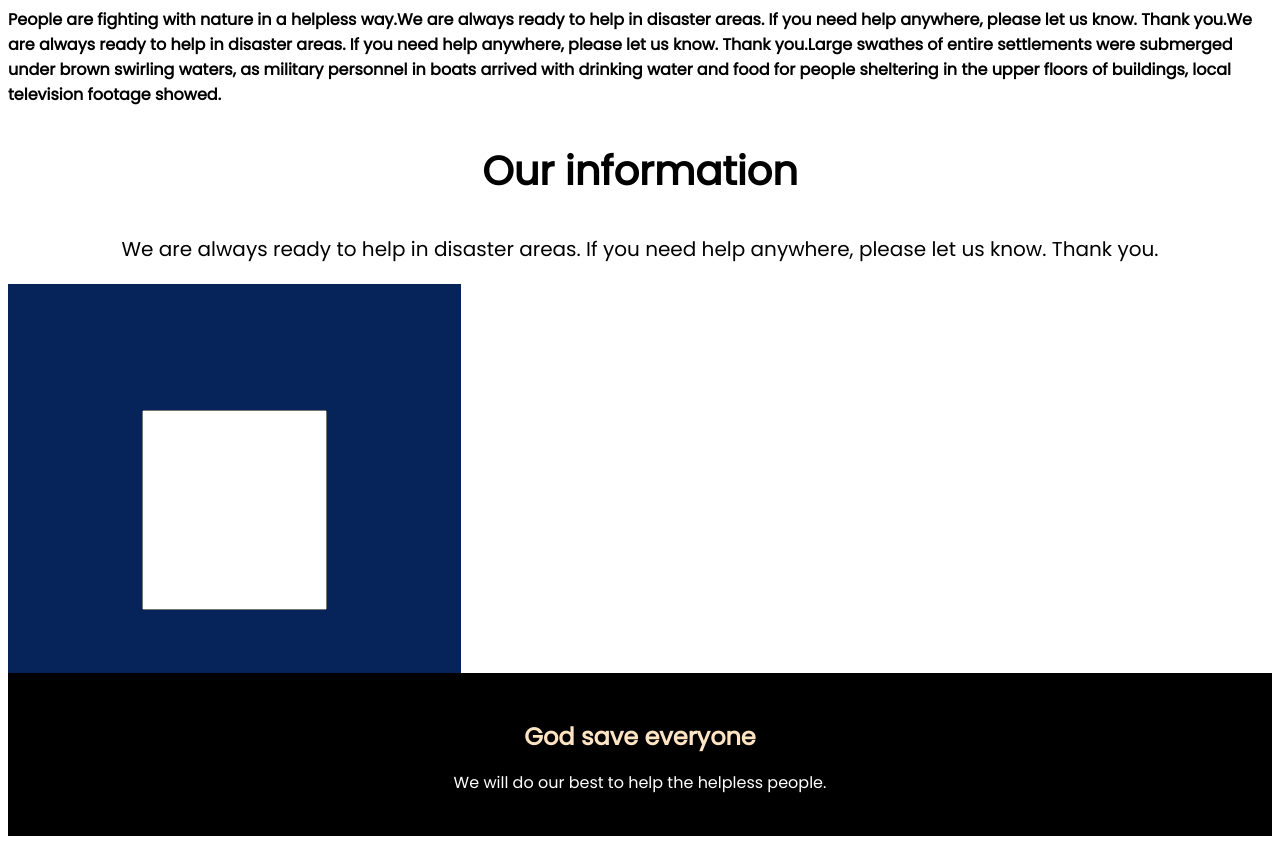
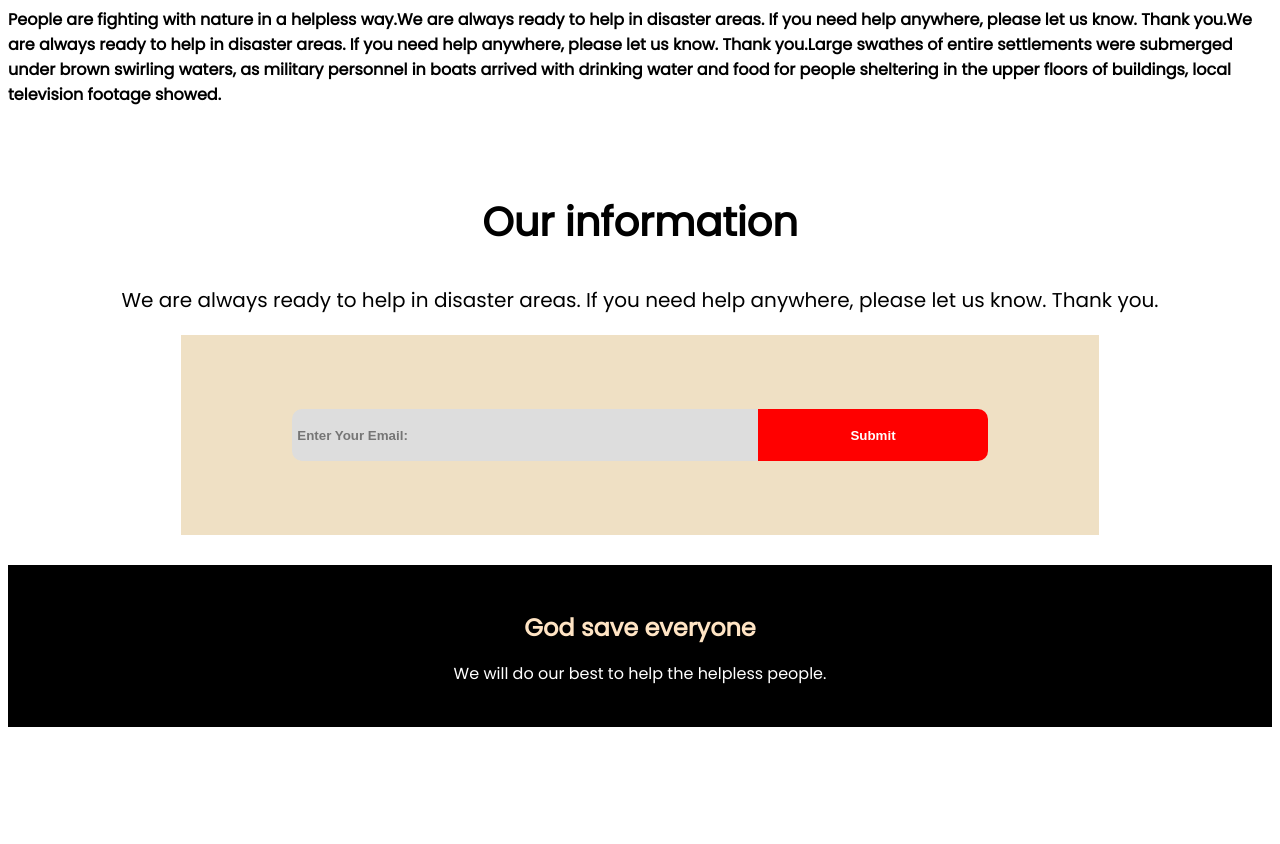
Before and after one commit to jahidkhanridoy/assignment-test, a plain HTML site: page index.html in a window 1280 px wide. Shown: the part 2600-3444 px from the top of the page. After the commit the page ends 3335 px from the top, so only its background shows below. Drawn offline with Linux system fonts and the light colour scheme.

Commit message:
style added

```diff
--- a/index.html
+++ b/index.html
@@ -102,7 +102,7 @@
     </section>
 
 
-    <section>
+    <section id="get_update">
 
         <div class="info">
             <h1>Our information</h1>
@@ -110,8 +110,9 @@
                 We are always ready to help in disaster areas. If you need help anywhere, please let us know. Thank you.
             </p>
         </div>
-        <div class="email-box">
-            <input type="" name="" id="">
+        <div class="email-box flexible_sec">
+            <input type="email" name="email" id="email" placeholder="Enter your email:">
+            <input type="submit" value="submit">
         </div>
     </section>
 
--- a/style.css
+++ b/style.css
@@ -126,14 +126,39 @@ h1{
     text-align: center;
 
 }
-
+#get_update{
+    padding: 30px 20px;
+}
 .email-box{
-    display: flex;
-    justify-content: space-around;
-    padding: 10% 10% 5%;
-    background-color: rgb(7, 36, 90);
-    width: 200px;
-    height: 200px;
+    width: 75%;
+    height:200px;
+    margin: 0 auto;
+    justify-content: center;
+    align-items: center;
+    background:#d7b06863;
+}
+.email-box input[type='email']{
+    width: 50%;
+    height: 50px;
+    border: none;
+    background-color: #ddd;
+    color: rgb(5, 250, 17);
+    text-transform: capitalize  ;
+    padding-left:5px;
+    font-weight: 700;
+    border-top-left-radius: 10px;
+    border-bottom-left-radius: 10px;
+}
+.email-box input[type='submit']{
+    width: 25%;
+    height: 52px;
+    border: none;
+    background-color: rgb(255, 0, 0);
+    color: rgb(255, 255, 255);
+    text-transform: capitalize  ;
+    font-weight: 700;
+    border-top-right-radius: 10px;
+    border-bottom-right-radius: 10px;
 }
 .color-change{
     color: rgb(88, 17, 8);
```
